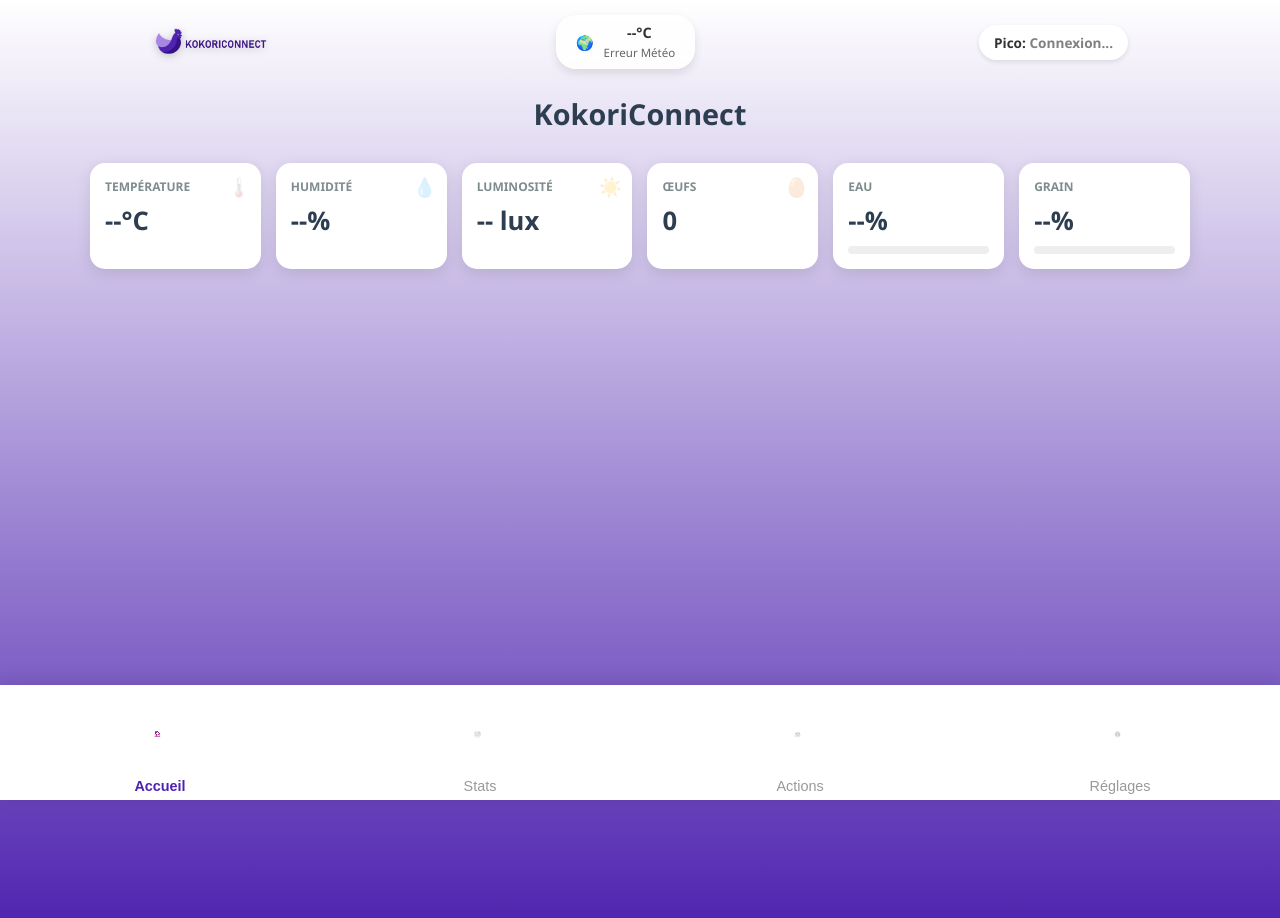
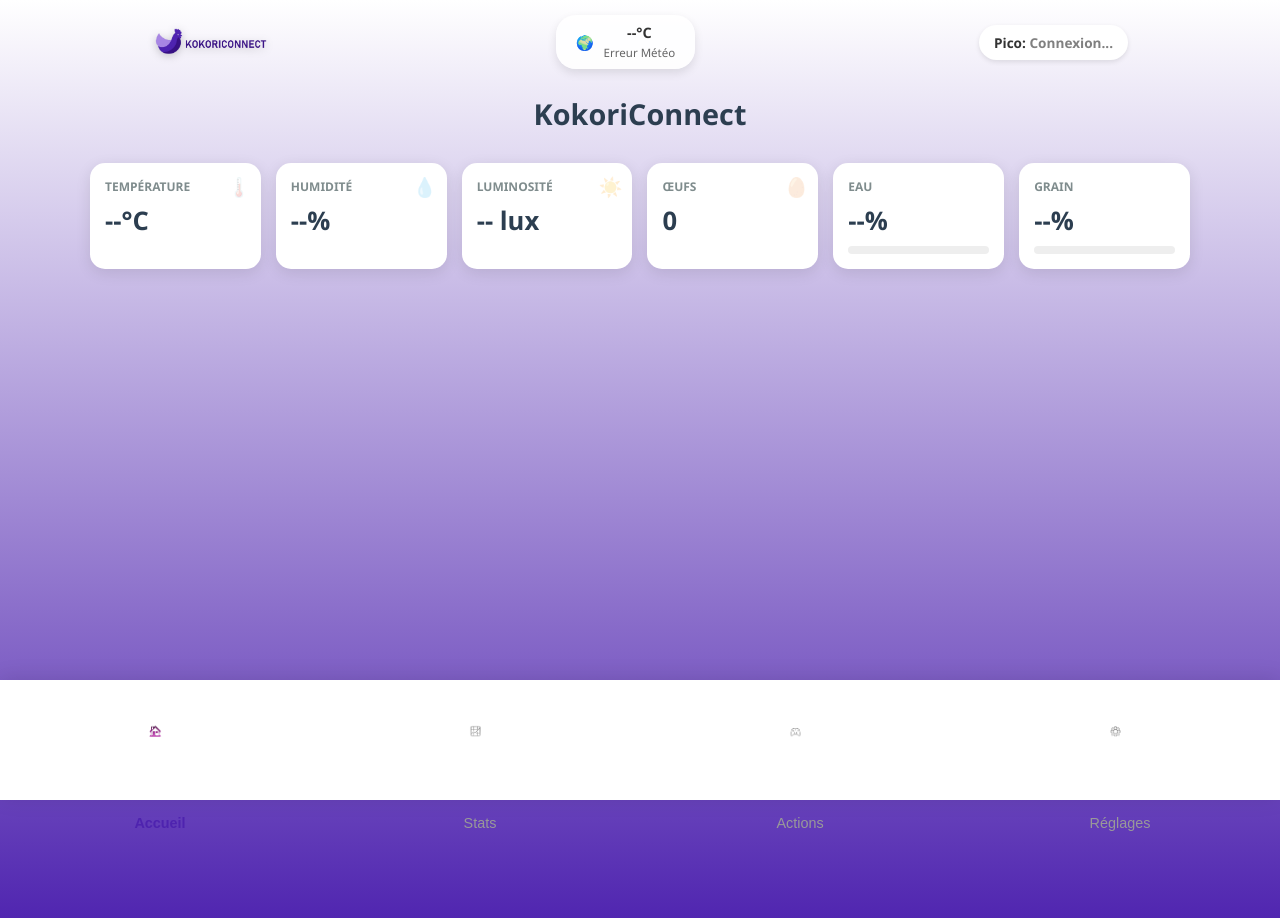
Before and after one commit to Pitchoune-6/Poulailler-connect-, a plain HTML site: page index.html in a window 1280 px wide. Drawn offline with nearby package versions, Linux system fonts and the light colour scheme; no server answers; a script that the page names is missing.

Commit message:
Update index.html

```diff
--- a/index.html
+++ b/index.html
@@ -9,8 +9,8 @@
     <meta name="apple-mobile-web-app-status-bar-style" content="black-translucent">
     <meta name="apple-mobile-web-app-title" content="KokoriConnect">
 
-    <link rel="apple-touch-icon" href="https://pitchoune-6.github.io/Poulailler-connect-/accueil.PNG?v=FixSize1">
-    <link rel="icon" href="https://pitchoune-6.github.io/Poulailler-connect-/accueil.PNG?v=FixSize1">
+    <link rel="apple-touch-icon" href="https://pitchoune-6.github.io/Poulailler-connect-/accueil.PNG?v=BigIcons">
+    <link rel="icon" href="https://pitchoune-6.github.io/Poulailler-connect-/accueil.PNG?v=BigIcons">
 
     <script src="https://cdnjs.cloudflare.com/ajax/libs/paho-mqtt/1.0.1/mqttws31.min.js"></script>
     <script src="https://cdn.jsdelivr.net/npm/chart.js"></script>
@@ -22,7 +22,7 @@
             font-family: 'Segoe UI', Tahoma, sans-serif;
             background: linear-gradient(to bottom, #ffffff, var(--primary));
             min-height: 100vh; margin: 0; padding: 0; color: #333; text-align: center;
-            /* Espace ajusté pour la nouvelle taille du menu */
+            /* Espace suffisant pour ne pas cacher le contenu derrière le nouveau menu */
             padding-bottom: 130px;
         }
 
@@ -69,7 +69,7 @@
         .btn-export { background: var(--dark); margin-top: 15px; }
         .status-label { font-weight: bold; padding: 2px 8px; border-radius: 5px; background: #f0f0f0; }
 
-        /* --- MENU DU BAS OPTIMISÉ --- */
+        /* --- MENU DU BAS : RETOUR A L'ANCIENNE DISPO + GRANDES IMAGES --- */
         .bottom-nav {
             position: fixed;
             bottom: 0;
@@ -77,13 +77,11 @@
             width: 100%;
             background: white;
             display: flex;
-            justify-content: space-around;
-            /* Padding réduit en haut et bas */
-            padding: 5px 0;
+            justify-content: space-around; /* Espacement égal */
+            padding: 10px 0;
             box-shadow: 0 -2px 20px rgba(0,0,0,0.1);
             z-index: 1000;
-            /* Hauteur fixe pour éviter que ça devienne "trop gros" */
-            height: 110px;
+            height: 110px; /* Hauteur fixe raisonnable */
             padding-bottom: env(safe-area-inset-bottom);
         }
 
@@ -93,22 +91,22 @@
             color: #999;
             font-size: 0.9em;
             display: flex;
-            flex-direction: column;
+            flex-direction: column; /* Image au-dessus du texte */
             align-items: center;
             justify-content: center;
             cursor: pointer;
-            flex: 1; /* Prend l'espace disponible équitablement */
-            padding: 0;
+            flex: 1; /* Prend tout l'espace */
+            gap: 5px;
         }
 
-        /* FORCE L'IMAGE A ETRE GRANDE (80px) ET NE PAS RETRECIR */
+        /* FORCE L'IMAGE A ETRE TRES GRANDE (80px) */
         .nav-item img {
-            width: 80px !important;
-            height: 80px !important;
-            min-width: 80px !important; /* Sécurité anti-écrasement */
-            min-height: 80px !important;
+            width: 150px !important;
+            height: 150px !important;
+            min-width: 150px !important;
+            min-height: 150px !important;
+            flex-shrink: 0 !important;
             display: block;
-            margin-bottom: 2px; /* Marge réduite */
             filter: grayscale(100%) opacity(0.6);
             transition: 0.3s;
             object-fit: contain;
@@ -137,7 +135,7 @@
     </div>
 
     <div class="header">
-        <img src="https://pitchoune-6.github.io/Poulailler-connect-/logo.png?v=FixSize1" alt="Logo" class="mon-logo">
+        <img src="https://pitchoune-6.github.io/Poulailler-connect-/logo.png?v=BigIcons" alt="Logo" class="mon-logo">
         <div class="weather-widget">
             <span id="weather-icon">🌍</span>
             <div>
@@ -238,19 +236,19 @@
 
     <div class="bottom-nav">
         <button class="nav-item active" onclick="switchTab('home', this)">
-            <img src="https://pitchoune-6.github.io/Poulailler-connect-/home.png?v=FixSize1" alt="Accueil">
+            <img src="https://pitchoune-6.github.io/Poulailler-connect-/home.png?v=BigIcons" alt="Accueil">
             <span>Accueil</span>
         </button>
         <button class="nav-item" onclick="switchTab('stats', this)">
-            <img src="https://pitchoune-6.github.io/Poulailler-connect-/stats.png?v=FixSize1" alt="Stats">
+            <img src="https://pitchoune-6.github.io/Poulailler-connect-/stats.png?v=BigIcons" alt="Stats">
             <span>Stats</span>
         </button>
         <button class="nav-item" onclick="switchTab('actions', this)">
-            <img src="https://pitchoune-6.github.io/Poulailler-connect-/action.png?v=FixSize1" alt="Actions">
+            <img src="https://pitchoune-6.github.io/Poulailler-connect-/action.png?v=BigIcons" alt="Actions">
             <span>Actions</span>
         </button>
         <button class="nav-item" onclick="switchTab('settings', this)">
-            <img src="https://pitchoune-6.github.io/Poulailler-connect-/reglages.png?v=FixSize1" alt="Réglages">
+            <img src="https://pitchoune-6.github.io/Poulailler-connect-/reglages.png?v=BigIcons" alt="Réglages">
             <span>Réglages</span>
         </button>
     </div>
```
